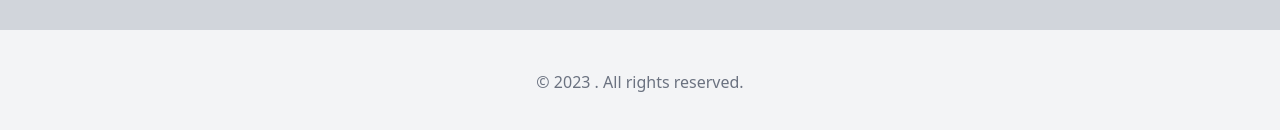
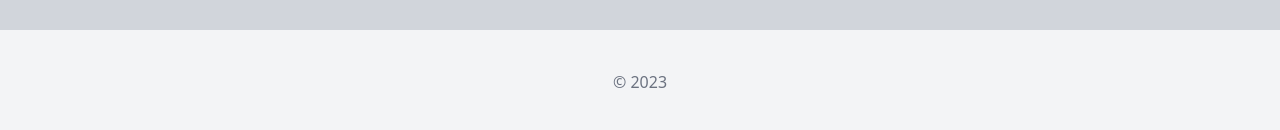
Before and after one commit to StefaNikolic018/portfolio, a React (Vite) app: page / in a window 1280 px wide. Shown: the part 2278-2408 px from the top of the page. Built offline with nearby package versions, Linux system fonts and the light colour scheme.

Commit message:
refactor: :recycle: updated footer info

```diff
--- a/src/components/Footer.tsx
+++ b/src/components/Footer.tsx
@@ -5,8 +5,7 @@ function Footer() {
     <footer className="bg-gray-100 py-10">
       <div className="container mx-auto">
         <p className="text-center text-gray-500">
-          © {new Date().getFullYear()} {import.meta.env.VITE_USERNAME}. All
-          rights reserved.
+          © {new Date().getFullYear()} {import.meta.env.VITE_USERNAME}
         </p>
       </div>
     </footer>
```
